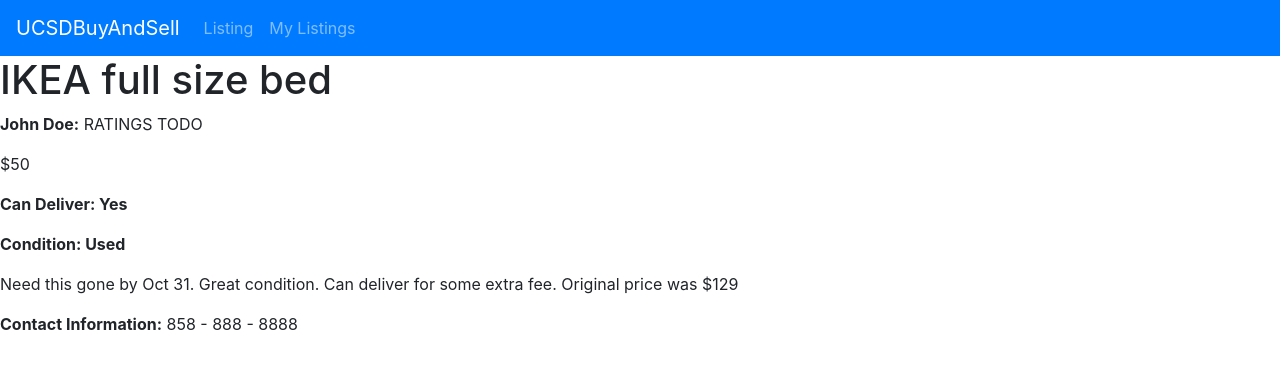
After one commit to techit-limtiyakul/project-buy-and-sell, a Django app: a page that uses UCSDBuyAndSell/Templates/base.html in a window 1280 px wide. The commit adds this page. Shown: the top 369 px of the page. Run offline with Django 3.2, Linux system fonts and the light colour scheme; some libraries are stand-ins or nearby versions.

Commit message:
Did some work on Listing & my listings pages
I added in a base.html with a simple navbar that currently just has raw links to all pages on the site. To make this navbar site wide ever html file should look like this

start
{% extends "base.html" %}
{% block content %}
Everything specific to this page
{% endblock %}
end

In the base I added in the CDN links for the bootstrap stylesheet as well as for the scripts for ajax and jquery because we may want to use these for updating pages and submitting forms.

Listing & my listing pages still need to be formatted better and need to display images.

```diff
--- /dev/null
+++ b/UCSDBuyAndSell/Templates/UCSDMarket/listing.html
@@ -0,0 +1,14 @@
+{% extends "base.html" %}
+{% block content %}
+<h1>{{ Title }}</h1>
+<p><b>{{ Seller }}:</b> RATINGS TODO</p>
+<p>${{ Price }}</p>
+{% if CanDeliver %}
+	<p><b>Can Deliver: Yes</b></p>
+{% else %}
+	<p><b>Can Deliver: No</b></p>
+{% endif %}
+<p><b>Condition: {{ Condition }}</b></p>
+<p>{{ Description }}</p>
+<p><b>Contact Information:</b> {{ ContactInformation }}</p>
+{% endblock %}
--- /dev/null
+++ b/UCSDBuyAndSell/Templates/base.html
@@ -0,0 +1,43 @@
+<!DOCTYPE html>
+<html lang="en">
+	<head>
+
+		<title>UCSDBuyAndSell</title>
+		<meta charset="utf-8">
+		<meta name="viewport" content="width=device-width, initial-scale=1">
+		<link rel="stylesheet" href="https://maxcdn.bootstrapcdn.com/bootstrap/4.1.3/css/bootstrap.min.css">
+		<script src="https://ajax.googleapis.com/ajax/libs/jquery/3.3.1/jquery.min.js"></script>
+		<script src="https://cdnjs.cloudflare.com/ajax/libs/popper.js/1.14.3/umd/popper.min.js"></script>
+		<script src="https://maxcdn.bootstrapcdn.com/bootstrap/4.1.3/js/bootstrap.min.js"></script>
+		<style>
+		.fakeimg {
+		  height: 200px;
+		  background: #aaa;
+		}
+		</style>
+	</head>
+
+
+<nav class="navbar navbar-expand-sm bg-primary navbar-dark">
+  <a class="navbar-brand" href="{% url 'Home' %}">UCSDBuyAndSell</a>
+  <button class="navbar-toggler" type="button" data-toggle="collapse" data-target="#collapsibleNavbar">
+    <span class="navbar-toggler-icon"></span>
+  </button>
+  <div class="collapse navbar-collapse" id="collapsibleNavbar">
+    <ul class="navbar-nav">
+      <li class="nav-item">
+        <a class="nav-link" href="{% url 'Listing' %}">Listing</a>
+      </li>
+      <li class="nav-item">
+        <a class="nav-link" href="{% url 'MyListings' %}">My Listings</a>
+      </li>
+    </ul>
+  </div>
+</nav>
+
+
+	<body>
+		{% block content %}
+		{% endblock %}
+	</body>
+</html>
--- a/UCSDBuyAndSell/UCSDBuyAndSell/urls.py
+++ b/UCSDBuyAndSell/UCSDBuyAndSell/urls.py
@@ -19,6 +19,8 @@ from django.urls import path
 from UCSDMarket import views as UCSDMarket
 
 urlpatterns = [
-	url(r'^$', UCSDMarket.Home),
-    path('admin/', admin.site.urls),
+	url(r'^$', UCSDMarket.Home, name="Home"),
+	url(r'^market/listing/$', UCSDMarket.Listing, name="Listing"),
+	url(r'^market/my_listings/$', UCSDMarket.MyListings, name="MyListings"),
+	path('admin/', admin.site.urls),
 ]
--- a/UCSDBuyAndSell/UCSDMarket/views.py
+++ b/UCSDBuyAndSell/UCSDMarket/views.py
@@ -4,3 +4,55 @@ from django.shortcuts import render
 def Home(request):
     context = { } #
     return render(request, "UCSDMarket/home.html", context)
+
+def Listing(request):
+
+	context = {
+		"Title" : "IKEA full size bed",
+		"Seller" : "John Doe",
+		"Price" : 50,
+		"CanDeliver" : True,
+		"Condition" : "Used",
+		"Description" : "Need this gone by Oct 31. Great condition. Can deliver for some extra fee. Original price was $129",
+		"ContactInformation" : "858 - 888 - 8888"
+	} #
+	return render(request, "UCSDMarket/listing.html", context)
+
+def MyListings(request):
+
+	Listings = []
+
+	Listings.append({
+		"Title" : "IKEA full size bed",
+		"Seller" : "John Doe",
+		"Price" : 50,
+		"CanDeliver" : True,
+		"Condition" : "Used",
+		"Description" : "Need this gone by Oct 31. Great condition. Can deliver for some extra fee. Original price was $129",
+		"ContactInformation" : "858 - 888 - 8888"
+	})
+
+	Listings.append({
+		"Title" : "King Sized Bed",
+		"Seller" : "Reggie Smiles",
+		"Price" : 150,
+		"CanDeliver" : False,
+		"Condition" : "New",
+		"Description" : "Need this gone by Oct 31. Great condition. Can deliver for some extra fee. Original price was $129",
+		"ContactInformation" : "858 - 888 - 8888"
+	})
+
+	Listings.append({
+		"Title" : "Comfy Cot",
+		"Seller" : "John Doe",
+		"Price" : 30,
+		"CanDeliver" : True,
+		"Condition" : "Used",
+		"Description" : "Need this gone by Oct 31. Great condition. Can deliver for some extra fee. Original price was $129",
+		"ContactInformation" : "858 - 888 - 8888"
+	})
+
+	context = {
+		"Listings" : Listings,
+	} #
+	return render(request, "UCSDMarket/my_listings.html", context)
```
Also changed, not shown: UCSDBuyAndSell/Templates/UCSDMarket/home.html (+4 -6 lines), UCSDBuyAndSell/Templates/UCSDMarket/my_listings.html (added, +16 -0 lines), UCSDBuyAndSell/db.sqlite3.
